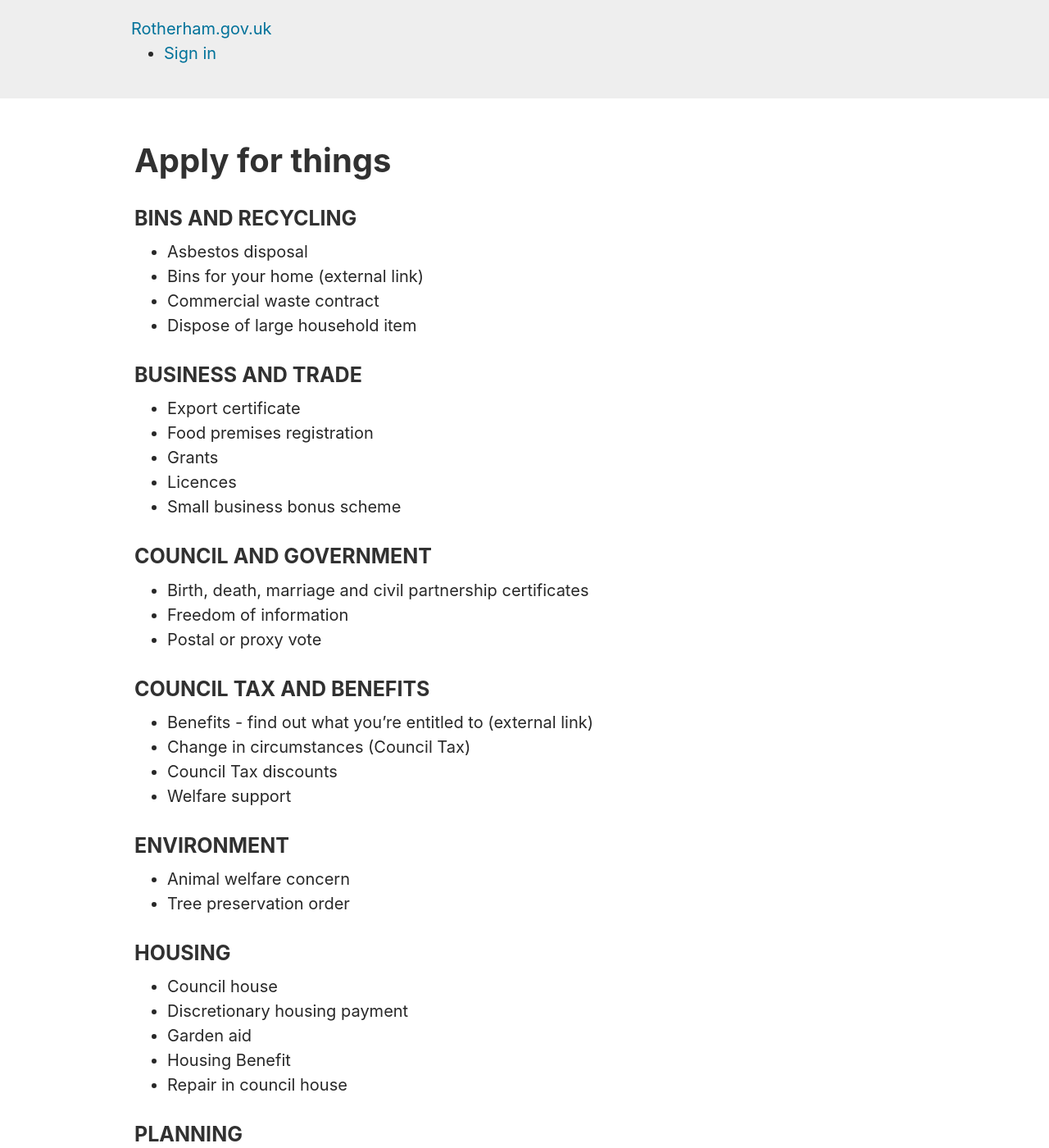
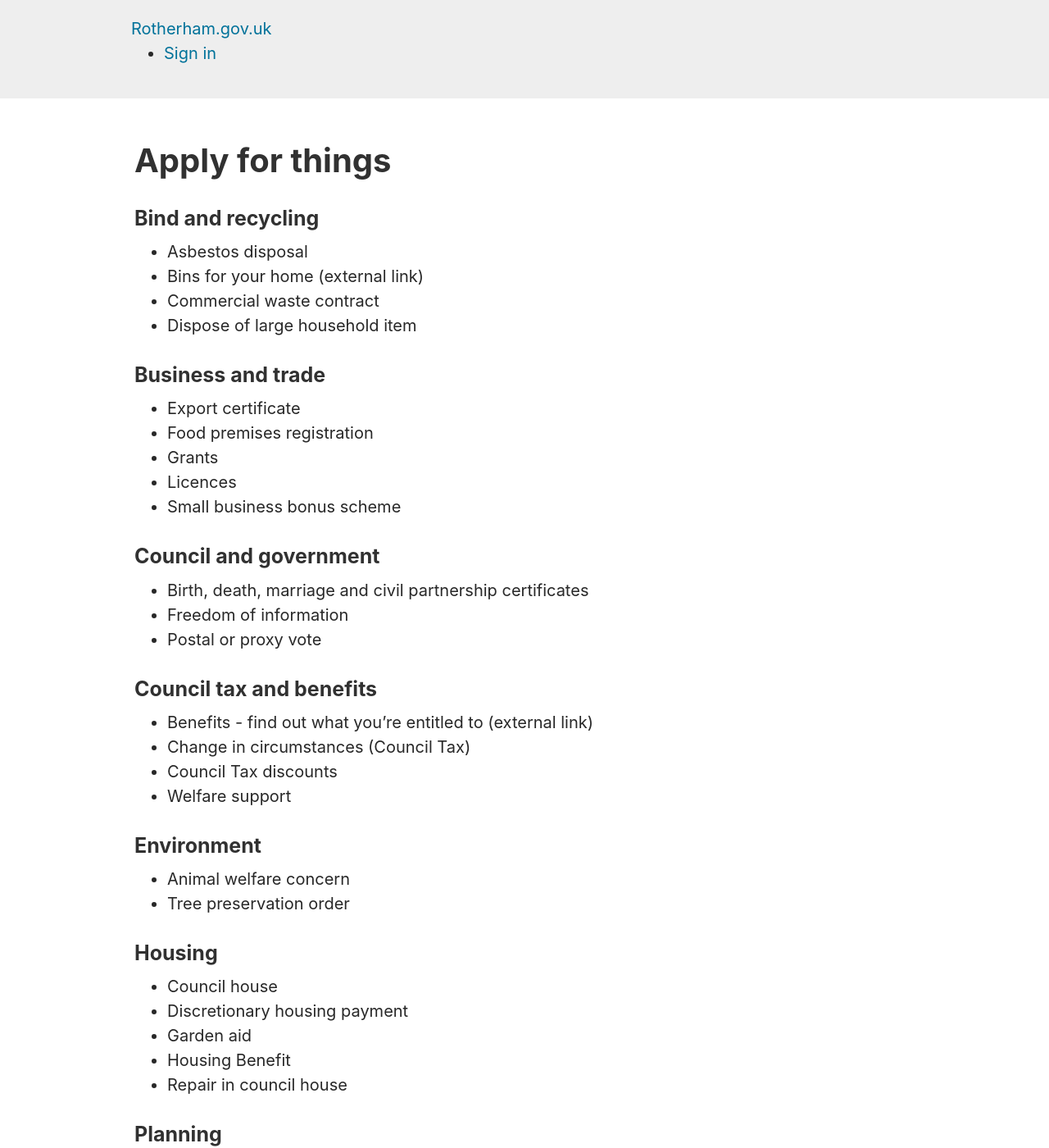
Before and after one commit to jnkly/rmbc-dev, a Jekyll site: the page built from apply.md, in a window 1280 px wide and 1400 px high. Shown: the whole window at 82% size. Built offline with Jekyll 4.4.1, drawn with Linux system fonts in a browser that asks for light colours; some of the changed text lies outside the part shown.

Commit message:
Update apply.md
Remove CAPS

```diff
--- a/apply.md
+++ b/apply.md
@@ -5,48 +5,48 @@ layout: default
 
 # Apply for things
 
-### BINS AND RECYCLING
+### Bind and recycling
 - Asbestos disposal
 - Bins for your home  (external link)
 - Commercial waste contract
 - Dispose of large household item
 
-### BUSINESS AND TRADE
+### Business and trade
 - Export certificate
 - Food premises registration
 - Grants
 - Licences
 - Small business bonus scheme
 
-### COUNCIL AND GOVERNMENT
+### Council and government
 - Birth, death, marriage and civil partnership certificates
 - Freedom of information
 - Postal or proxy vote
 
-### COUNCIL TAX AND BENEFITS
+### Council tax and benefits
 - Benefits - find out what you're entitled to (external link)
 - Change in circumstances (Council Tax)
 - Council Tax discounts
 - Welfare support
 
-### ENVIRONMENT
+### Environment
 - Animal welfare concern
 - Tree preservation order
 
-### HOUSING
+### Housing
 - Council house
 - Discretionary housing payment
 - Garden aid
 - Housing Benefit
 - Repair in council house
 
-### PLANNING
+### Planning
 - Building warrant
 - Householder enquiry form
 - Planning permission
 - Planning - pre-application
 
-### ROADS AND PARKING
+### Roads and parking
 - Blue badge
 - Bus pass
 - Garage or garage site
@@ -54,7 +54,7 @@ layout: default
 - Railcard (disabled person)
 - Road permits
 
-### SCHOOLS
+### Schools
 - Education Maintenance Allowance
 - Free school meals and clothing grants
 - School enrolment
```
